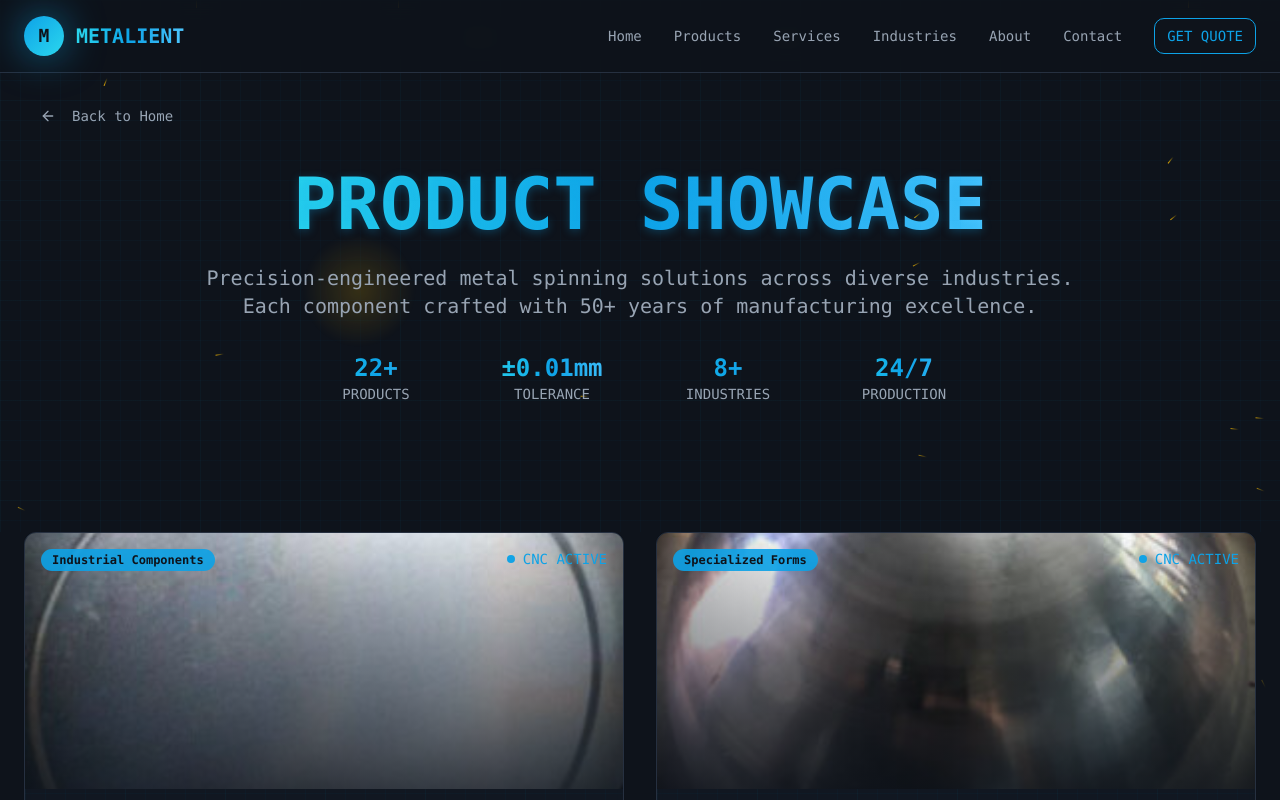
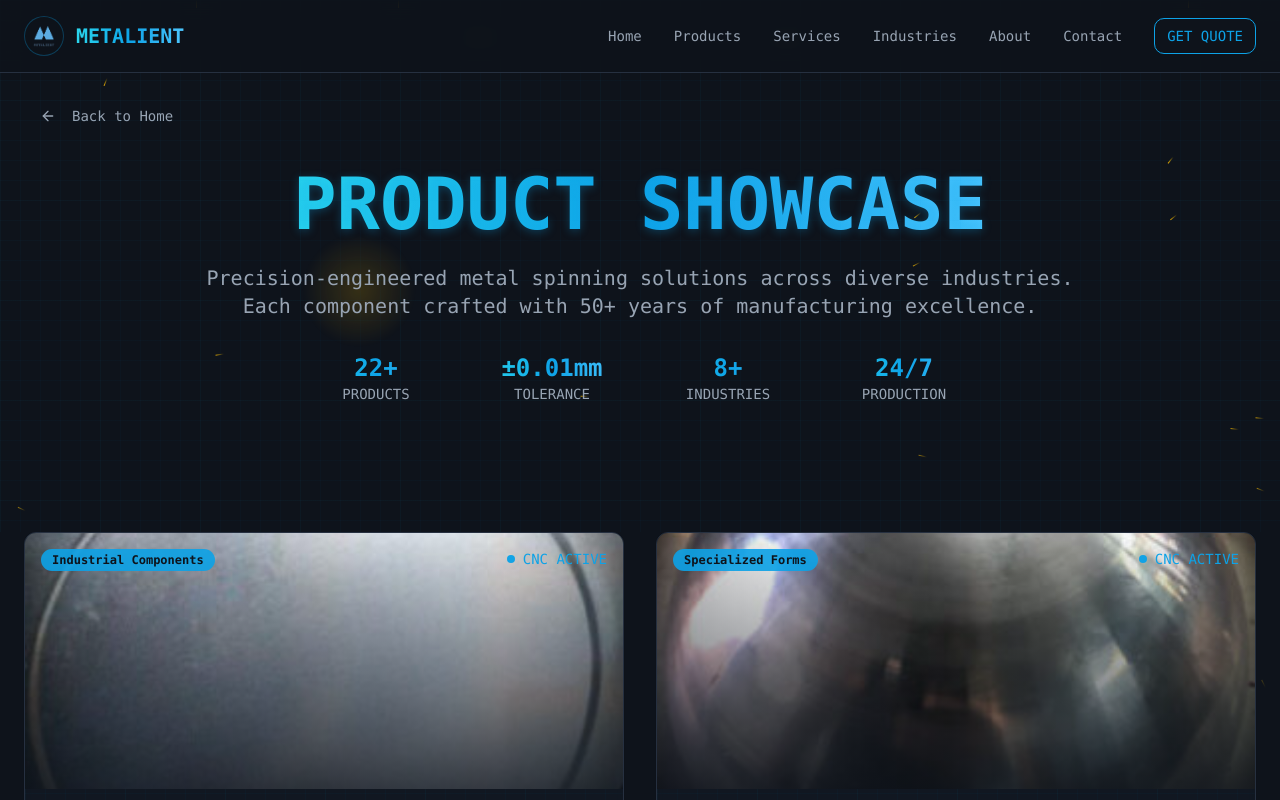
Before and after one commit to vbhavank/metalient-future-vision, a React (Vite) app: page /products in a window 1280 px wide. Shown: the top 800 px of the page. Built offline with nearby package versions, Linux system fonts and the light colour scheme; the HTML template or start-up script is replaced by a standard one.

Commit message:
Update logo in navigation

```diff
--- a/src/components/Navigation.tsx
+++ b/src/components/Navigation.tsx
@@ -2,6 +2,7 @@ import { useState } from 'react';
 import { Button } from "@/components/ui/button";
 import { Sheet, SheetContent, SheetTrigger } from "@/components/ui/sheet";
 import { Menu } from "lucide-react";
+import metalientLogo from "@/assets/metalient-logo.png";
 
 export const Navigation = () => {
   const [isOpen, setIsOpen] = useState(false);
@@ -38,8 +39,12 @@ export const Navigation = () => {
             className="flex items-center gap-3 cursor-pointer"
             onClick={() => scrollToSection('/')}
           >
-            <div className="w-10 h-10 rounded-full bg-gradient-to-br from-primary to-accent glow-primary flex items-center justify-center">
-              <span className="text-lg font-bold text-background">M</span>
+            <div className="w-10 h-10 rounded-full bg-background/80 backdrop-blur-sm border border-primary/30 flex items-center justify-center overflow-hidden">
+              <img
+                src={metalientLogo}
+                alt="Metalient Logo"
+                className="w-8 h-8 object-contain"
+              />
             </div>
             <span className="text-xl font-bold holographic">METALIENT</span>
           </div>
```
Also changed, not shown: src/assets/metalient-logo.png (added).
